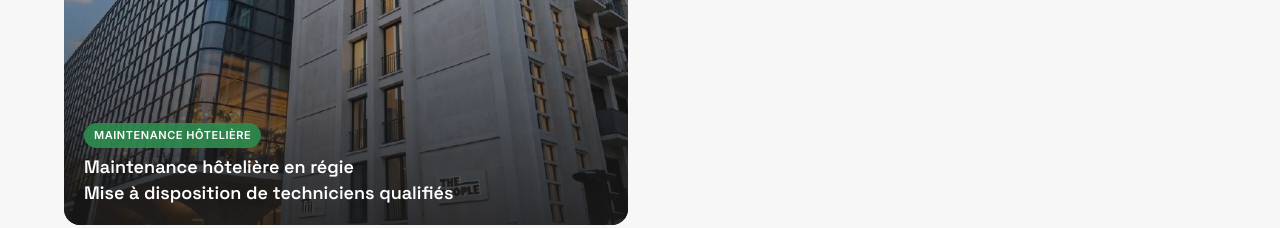
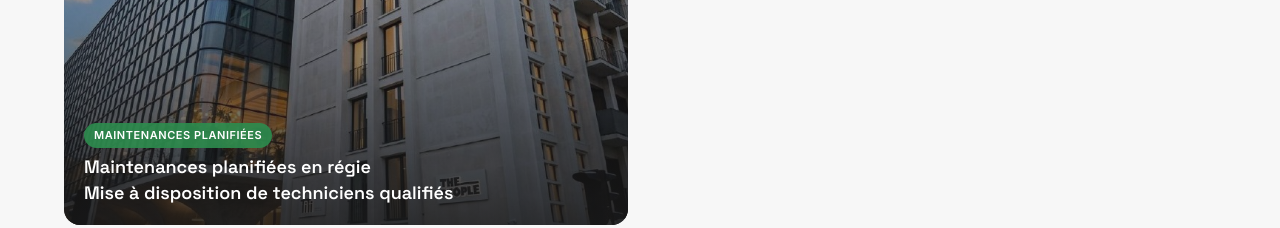
Before and after one commit to PHT001/emajor-site, a Next.js app: page / in a window 1280 px wide. Shown: the part 5360-5588 px from the top of the page. Built offline with nearby package versions, Linux system fonts and the light colour scheme.

Commit message:
content(installations): 'Maintenance hôtelière' → 'Maintenances planifiées'

```diff
--- a/components/Installations.tsx
+++ b/components/Installations.tsx
@@ -57,9 +57,9 @@ const residentialItems: Item[] = [
 const proItems: Item[] = [
   {
     src: "/images/maintenance-hoteliere.jpg",
-    alt: "Façade d'hôtel parisien — maintenance multi-technique en régie",
-    category: "Maintenance hôtelière",
-    title: "Maintenance hôtelière en régie",
+    alt: "Façade d'hôtel parisien — maintenances planifiées en régie",
+    category: "Maintenances planifiées",
+    title: "Maintenances planifiées en régie",
     subtitle: "Mise à disposition de techniciens qualifiés",
     brands: ["Techniciens E-Major", "Régie temps plein", "Multi-technique"],
     aspect: "1/1",
```
